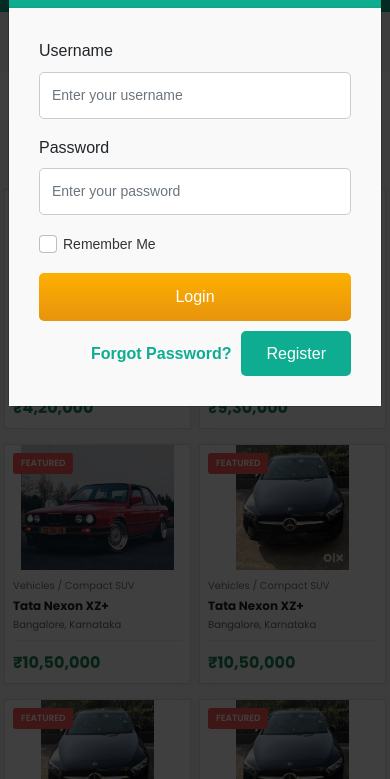
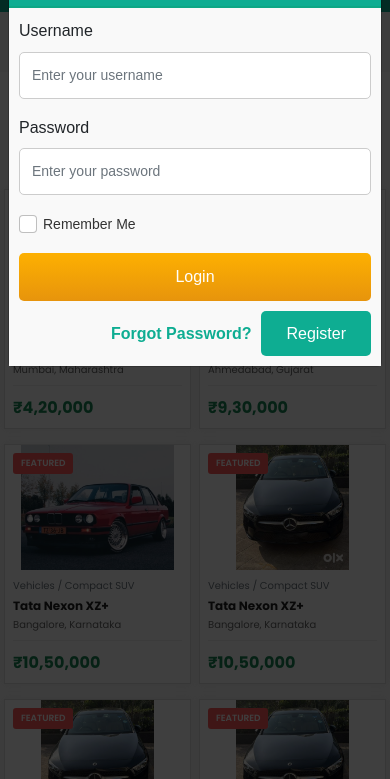
Before and after one commit to Dnyaneshwat1305/bn, a plain HTML site: page index.html in a window 390 px wide. Both pictures are taken after a click on the link "Login". Shown: the part 65-844 px from the top of the page. Drawn offline with nearby package versions, Linux system fonts and the light colour scheme.

Commit message:
changes in respsoive

```diff
--- a/assets/css/resposive.css
+++ b/assets/css/resposive.css
@@ -195,4 +195,9 @@
     .how-it-works {
         gap: 0;
     }
+
+    .modal-body {
+
+    padding: 10px;
 }
+}
```
